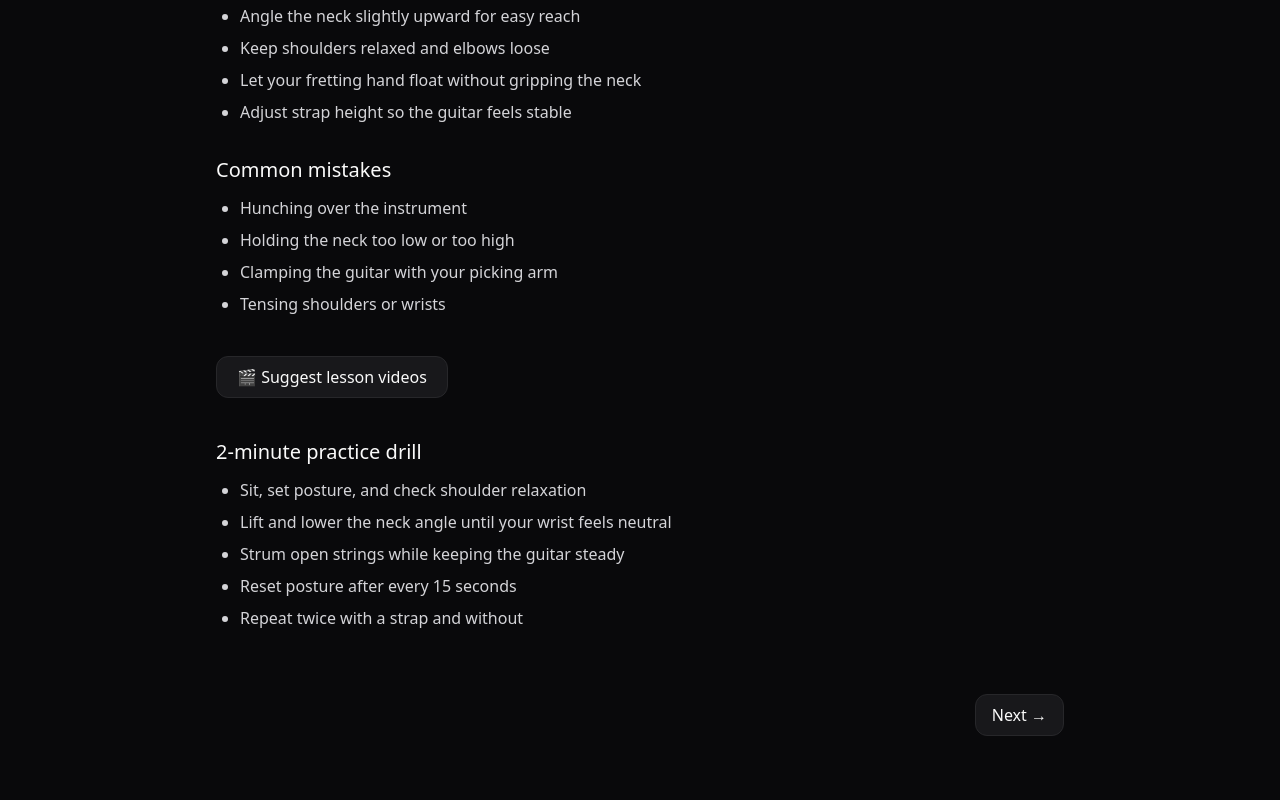
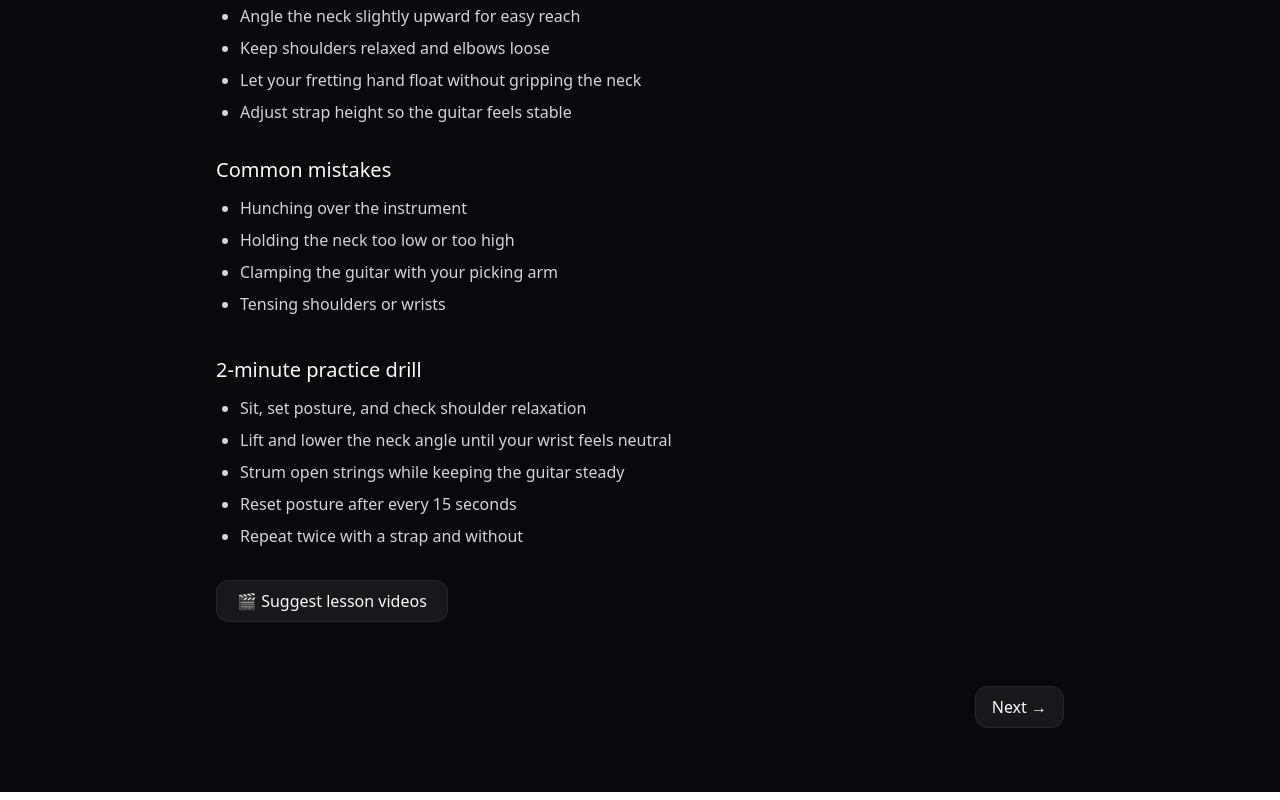
Before and after one commit to mohithkaranth/tonehouse-ai-coach, a Next.js app: page /lessons/lesson-001 in a window 1280 px wide. Shown: the part 358-1158 px from the top of the page. Built offline with nearby package versions, Linux system fonts and the light colour scheme.

Commit message:
Reorder lesson sections: drill before videos

```diff
--- a/app/lessons/[lessonId]/LessonClient.tsx
+++ b/app/lessons/[lessonId]/LessonClient.tsx
@@ -60,8 +60,6 @@ export default function LessonClient({
 
         {/* Top navigation */}
         <div className="mb-10 flex items-center justify-between gap-4">
-
-          {/* Previous */}
           {nav.prevId ? (
             <Link
               href={`/lessons/${nav.prevId}`}
@@ -73,7 +71,6 @@ export default function LessonClient({
             <div />
           )}
 
-          {/* Back to list */}
           <Link
             href="/lessons/guitar"
             className="text-sm text-zinc-400 hover:text-zinc-100 transition"
@@ -81,7 +78,6 @@ export default function LessonClient({
             ← Back to Guitar Lessons
           </Link>
 
-          {/* Next */}
           {nav.nextId ? (
             <Link
               href={`/lessons/${nav.nextId}`}
@@ -92,7 +88,6 @@ export default function LessonClient({
           ) : (
             <div />
           )}
-
         </div>
 
         {/* Header */}
@@ -149,22 +144,6 @@ export default function LessonClient({
           </div>
         )}
 
-        {/* Suggest button */}
-        <button
-          onClick={suggestVideos}
-          disabled={loading}
-          className="rounded-xl border border-zinc-800 bg-zinc-900 px-5 py-2 hover:bg-zinc-800 transition"
-        >
-          {loading ? "Searching..." : "🎬 Suggest lesson videos"}
-        </button>
-
-        {/* Error */}
-        {error && (
-          <p className="mt-4 text-sm text-red-400">
-            {error}
-          </p>
-        )}
-
         {/* 2-minute practice drill */}
         <div className="mt-10">
           <h2 className="mb-3 text-xl font-medium">
@@ -177,6 +156,22 @@ export default function LessonClient({
             ))}
           </ul>
         </div>
+
+        {/* Suggest button */}
+        <button
+          onClick={suggestVideos}
+          disabled={loading}
+          className="mt-8 rounded-xl border border-zinc-800 bg-zinc-900 px-5 py-2 hover:bg-zinc-800 transition"
+        >
+          {loading ? "Searching..." : "🎬 Suggest lesson videos"}
+        </button>
+
+        {/* Error */}
+        {error && (
+          <p className="mt-4 text-sm text-red-400">
+            {error}
+          </p>
+        )}
 
         {/* Video suggestions */}
         {videos.length > 0 && (
```
